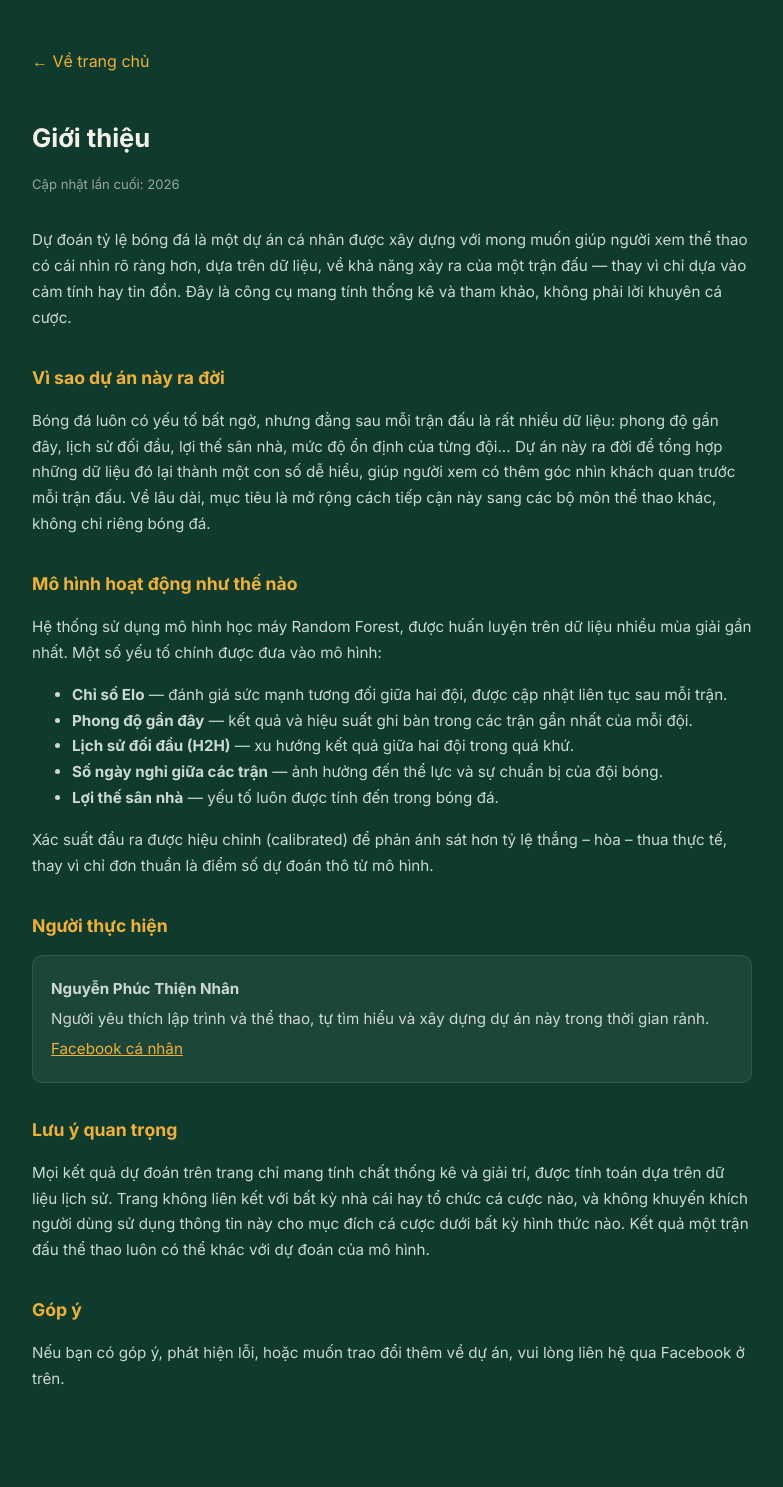
After one commit to nhanttgf-png/football-predictor., a Flask app: page /about in a window 1280 px wide. The commit adds this page. Shown: the whole page, without its empty margins (248-1031 px from the left). Run offline with Flask 3, Linux system fonts and the light colour scheme.

Commit message:
them trang gioi thieu

```diff
--- a/app.py
+++ b/app.py
@@ -192,7 +192,9 @@ def privacy_page():
 @app.route("/terms")
 def terms_page():
     return render_template("terms.html")
-
+@app.route("/about")
+def about_page():
+    return render_template("about.html")
 
 @app.route("/")
 def index():
--- /dev/null
+++ b/templates/about.html
@@ -0,0 +1,73 @@
+<!DOCTYPE html>
+<html lang="vi">
+<head>
+<meta charset="UTF-8">
+<meta name="viewport" content="width=device-width, initial-scale=1.0">
+<title>Giới thiệu · Dự đoán tỷ lệ bóng đá</title>
+<link href="https://fonts.googleapis.com/css2?family=Inter:wght@400;500;600;700&display=swap" rel="stylesheet">
+<style>
+  body {
+    margin: 0;
+    background: #0e3b2e;
+    color: #f5f2e8;
+    font-family: "Inter", system-ui, sans-serif;
+    line-height: 1.7;
+  }
+  main {
+    max-width: 720px;
+    margin: 0 auto;
+    padding: 48px 20px 80px;
+  }
+  h1 { font-size: 1.6rem; margin-bottom: 4px; }
+  h2 { font-size: 1.1rem; margin-top: 32px; color: #f2b134; }
+  p, li { color: #cdd8d0; font-size: 0.95rem; }
+  a { color: #f2b134; }
+  .updated { color: #9aa69c; font-size: 0.82rem; margin-bottom: 32px; }
+  .back { display: inline-block; margin-bottom: 24px; color: #f2b134; text-decoration: none; }
+  .author-box {
+    margin-top: 12px;
+    padding: 16px 18px;
+    background: rgba(245, 242, 232, 0.06);
+    border-radius: 10px;
+    border: 1px solid rgba(245, 242, 232, 0.1);
+  }
+  .author-box p { margin: 4px 0; }
+</style>
+</head>
+<body>
+  <main>
+    <a class="back" href="/">← Về trang chủ</a>
+    <h1>Giới thiệu</h1>
+    <p class="updated">Cập nhật lần cuối: {{ updated_date or "2026" }}</p>
+
+    <p>Dự đoán tỷ lệ bóng đá là một dự án cá nhân được xây dựng với mong muốn giúp người xem thể thao có cái nhìn rõ ràng hơn, dựa trên dữ liệu, về khả năng xảy ra của một trận đấu — thay vì chỉ dựa vào cảm tính hay tin đồn. Đây là công cụ mang tính thống kê và tham khảo, không phải lời khuyên cá cược.</p>
+
+    <h2>Vì sao dự án này ra đời</h2>
+    <p>Bóng đá luôn có yếu tố bất ngờ, nhưng đằng sau mỗi trận đấu là rất nhiều dữ liệu: phong độ gần đây, lịch sử đối đầu, lợi thế sân nhà, mức độ ổn định của từng đội... Dự án này ra đời để tổng hợp những dữ liệu đó lại thành một con số dễ hiểu, giúp người xem có thêm góc nhìn khách quan trước mỗi trận đấu. Về lâu dài, mục tiêu là mở rộng cách tiếp cận này sang các bộ môn thể thao khác, không chỉ riêng bóng đá.</p>
+
+    <h2>Mô hình hoạt động như thế nào</h2>
+    <p>Hệ thống sử dụng mô hình học máy Random Forest, được huấn luyện trên dữ liệu nhiều mùa giải gần nhất. Một số yếu tố chính được đưa vào mô hình:</p>
+    <ul>
+      <li><strong>Chỉ số Elo</strong> — đánh giá sức mạnh tương đối giữa hai đội, được cập nhật liên tục sau mỗi trận.</li>
+      <li><strong>Phong độ gần đây</strong> — kết quả và hiệu suất ghi bàn trong các trận gần nhất của mỗi đội.</li>
+      <li><strong>Lịch sử đối đầu (H2H)</strong> — xu hướng kết quả giữa hai đội trong quá khứ.</li>
+      <li><strong>Số ngày nghỉ giữa các trận</strong> — ảnh hưởng đến thể lực và sự chuẩn bị của đội bóng.</li>
+      <li><strong>Lợi thế sân nhà</strong> — yếu tố luôn được tính đến trong bóng đá.</li>
+    </ul>
+    <p>Xác suất đầu ra được hiệu chỉnh (calibrated) để phản ánh sát hơn tỷ lệ thắng – hòa – thua thực tế, thay vì chỉ đơn thuần là điểm số dự đoán thô từ mô hình.</p>
+
+    <h2>Người thực hiện</h2>
+    <div class="author-box">
+      <p><strong>Nguyễn Phúc Thiện Nhân</strong></p>
+      <p>Người yêu thích lập trình và thể thao, tự tìm hiểu và xây dựng dự án này trong thời gian rảnh.</p>
+      <p><a href="https://www.facebook.com/profile.php?id=61588327932157" target="_blank" rel="noopener">Facebook cá nhân</a></p>
+    </div>
+
+    <h2>Lưu ý quan trọng</h2>
+    <p>Mọi kết quả dự đoán trên trang chỉ mang tính chất thống kê và giải trí, được tính toán dựa trên dữ liệu lịch sử. Trang không liên kết với bất kỳ nhà cái hay tổ chức cá cược nào, và không khuyến khích người dùng sử dụng thông tin này cho mục đích cá cược dưới bất kỳ hình thức nào. Kết quả một trận đấu thể thao luôn có thể khác với dự đoán của mô hình.</p>
+
+    <h2>Góp ý</h2>
+    <p>Nếu bạn có góp ý, phát hiện lỗi, hoặc muốn trao đổi thêm về dự án, vui lòng liên hệ qua Facebook ở trên.</p>
+  </main>
+</body>
+</html>
--- a/templates/index.html
+++ b/templates/index.html
@@ -193,8 +193,7 @@
   <footer class="footer">
     <p>Dữ liệu: FBref · Mô hình: Random Forest (Elo + phong độ, xác suất đã hiệu chỉnh) · Chỉ mang tính tham khảo, không phải lời khuyên cá cược.</p>
     <p id="model-accuracy-note"></p>
-    <p class="footer-links"><a href="/privacy">Chính sách bảo mật</a> · <a href="/terms">Điều khoản sử dụng</a></p>
-  </footer>
+    <p class="footer-links"><a href="/about">Giới thiệu</a> · <a href="/privacy">Chính sách bảo mật</a> · <a href="/terms">Điều khoản sử dụng</a></p>
 
   <script src="{{ url_for('static', filename='script.js') }}"></script>
 </body>
```
